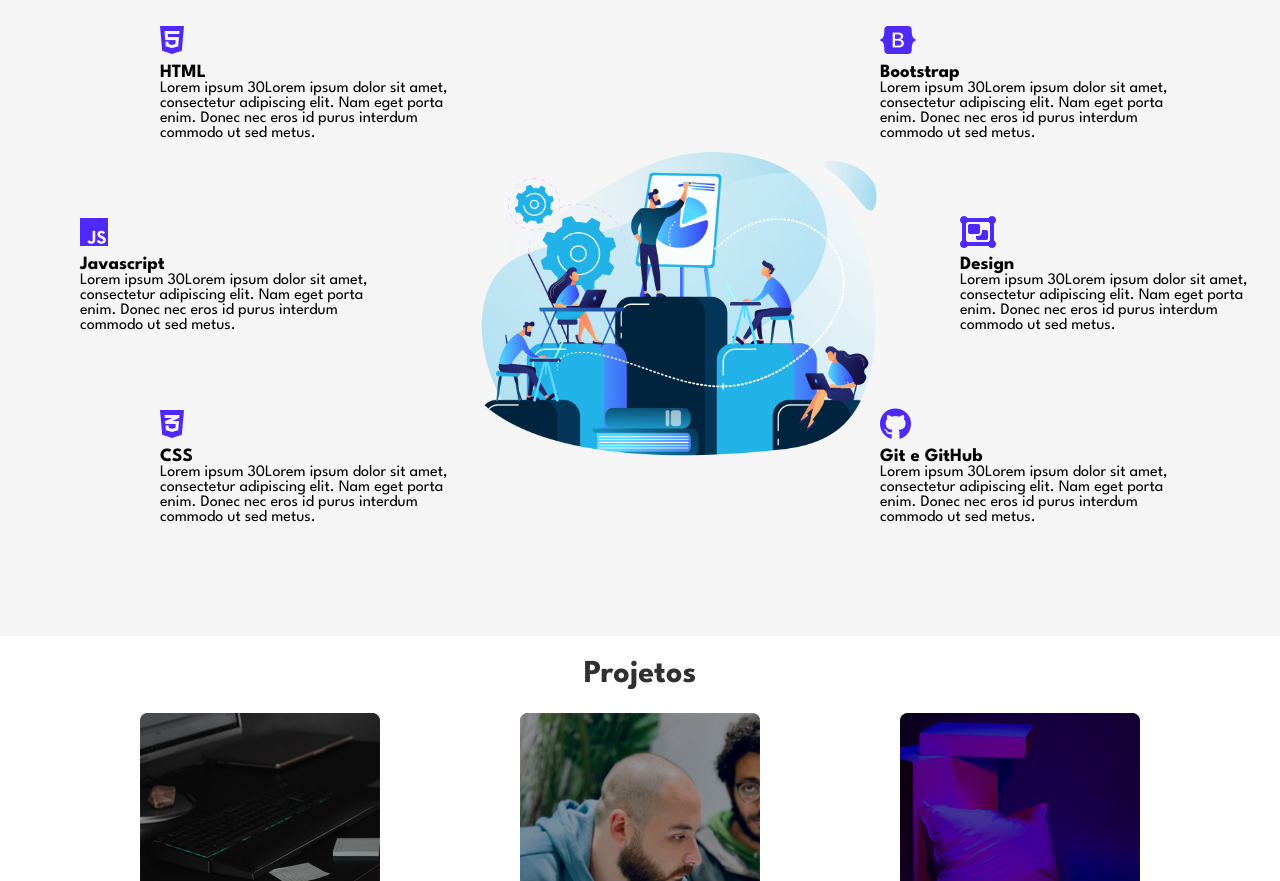
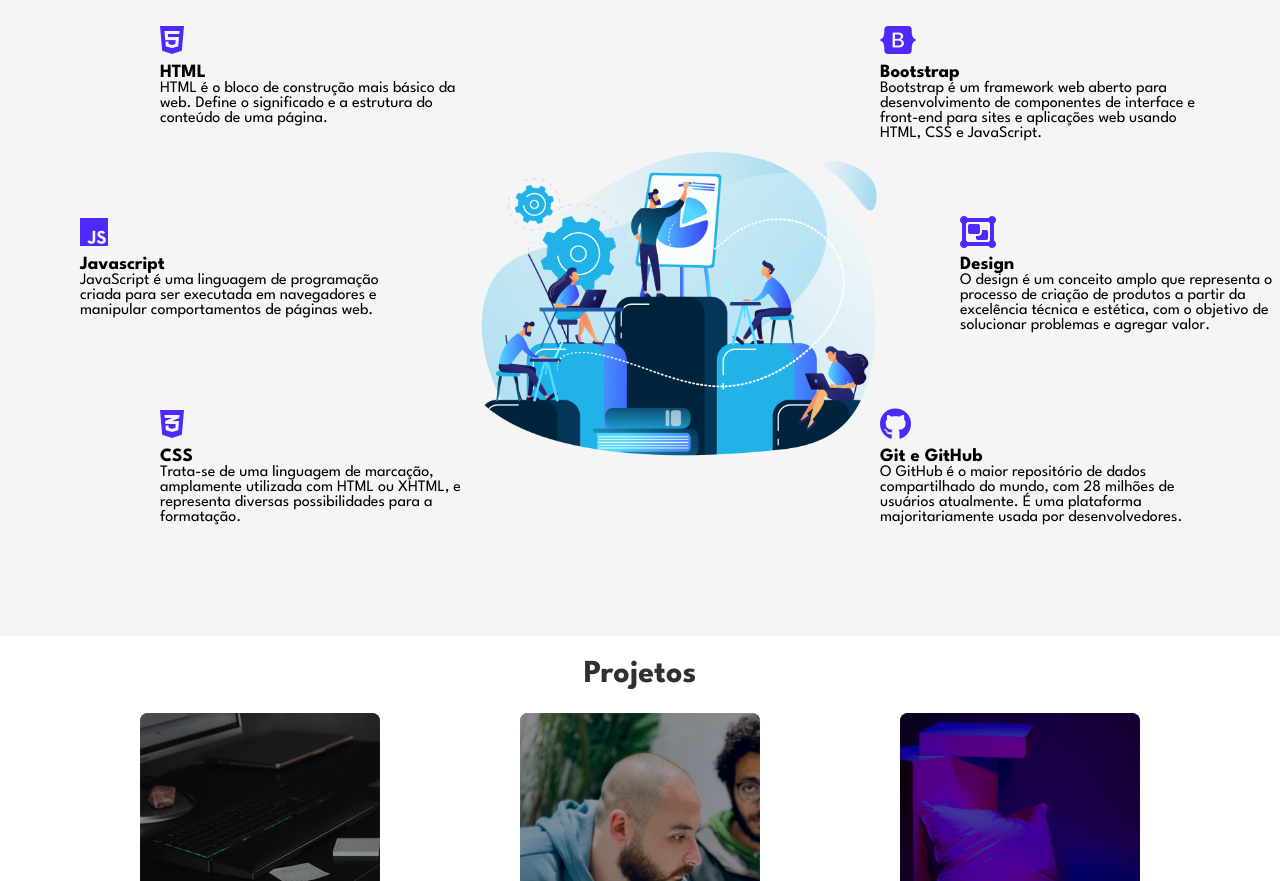
Before and after one commit to MatheusFreitas98/portfolio, a plain HTML site: page index.html in a window 1280 px wide. Shown: the part 964-1845 px from the top of the page. Drawn offline with nearby package versions, Linux system fonts and the light colour scheme; a web font is replaced by a local one.

Commit message:
Menu 'Conhecimentos' atualizado

```diff
--- a/index.html
+++ b/index.html
@@ -30,7 +30,6 @@
             <div class="banner">
                 <h1>Web Developer & Front-End Design</h1>
                 <p>Matheus de Paula Freitas</p>
-
                 <button>Saiba mais</button>
             </div>
         </header>
@@ -65,8 +64,7 @@
                         <h3>HTML</h3>
                     </div>
                     <div class="conhecimento-text">
-                        <p>Lorem ipsum 30Lorem ipsum dolor sit amet, consectetur adipiscing elit.
-                            Nam eget porta enim. Donec nec eros id purus interdum commodo ut sed metus.</p>
+                        <p>HTML é o bloco de construção mais básico da web. Define o significado e a estrutura do conteúdo de uma página.</p>
                     </div>
                 </div>
                 <div class="conhecimento">
@@ -75,8 +73,8 @@
                         <h3>Javascript</h3>
                     </div>
                     <div class="conhecimento-text">
-                        <p>Lorem ipsum 30Lorem ipsum dolor sit amet, consectetur adipiscing elit.
-                            Nam eget porta enim. Donec nec eros id purus interdum commodo ut sed metus.</p>
+                        <p>JavaScript é uma linguagem de programação criada para ser executada em navegadores e manipular
+                            comportamentos de páginas web.</p>
                     </div>
                 </div>
                 <div class="conhecimento">
@@ -85,8 +83,7 @@
                         <h3>CSS</h3>
                     </div>
                     <div class="conhecimento-text">
-                        <p>Lorem ipsum 30Lorem ipsum dolor sit amet, consectetur adipiscing elit.
-                            Nam eget porta enim. Donec nec eros id purus interdum commodo ut sed metus.</p>
+                        <p>Trata-se de uma linguagem de marcação, amplamente utilizada com HTML ou XHTML, e representa diversas possibilidades para a formatação.</p>
                     </div>
                 </div>
                 <div class="conhecimento">
@@ -95,8 +92,7 @@
                         <h3>Bootstrap</h3>
                     </div>
                     <div class="conhecimento-text">
-                        <p>Lorem ipsum 30Lorem ipsum dolor sit amet, consectetur adipiscing elit.
-                            Nam eget porta enim. Donec nec eros id purus interdum commodo ut sed metus.</p>
+                        <p>Bootstrap é um framework web aberto para desenvolvimento de componentes de interface e front-end para sites e aplicações web usando HTML, CSS e JavaScript.</p>
                     </div>
                 </div>
                 <div class="conhecimento">
@@ -105,8 +101,7 @@
                         <h3>Design</h3>
                     </div>
                     <div class="conhecimento-text">
-                        <p>Lorem ipsum 30Lorem ipsum dolor sit amet, consectetur adipiscing elit.
-                            Nam eget porta enim. Donec nec eros id purus interdum commodo ut sed metus.</p>
+                        <p>O design é um conceito amplo que representa o processo de criação de produtos a partir da excelência técnica e estética, com o objetivo de solucionar problemas e agregar valor.</p>
                     </div>
                 </div>
                 <div class="conhecimento">
@@ -115,8 +110,7 @@
                         <h3>Git e GitHub</h3>
                     </div>
                     <div class="conhecimento-text">
-                        <p>Lorem ipsum 30Lorem ipsum dolor sit amet, consectetur adipiscing elit.
-                            Nam eget porta enim. Donec nec eros id purus interdum commodo ut sed metus.</p>
+                        <p>O GitHub é o maior repositório de dados compartilhado do mundo, com 28 milhões de usuários atualmente. É uma plataforma majoritariamente usada por desenvolvedores.</p>
                     </div>
                 </div>
                 <div class="img-wrapper-conhecimentos">
@@ -227,12 +221,10 @@
                 </div>
             </div>
         </footer>
+    </div>
 
-
-
-
-    </div>
 </body>
 <script src="script.js"></script>
+<script src="https://code.jquery.com/jquery-3.6.0.min.js"></script>
 
 </html>
```
